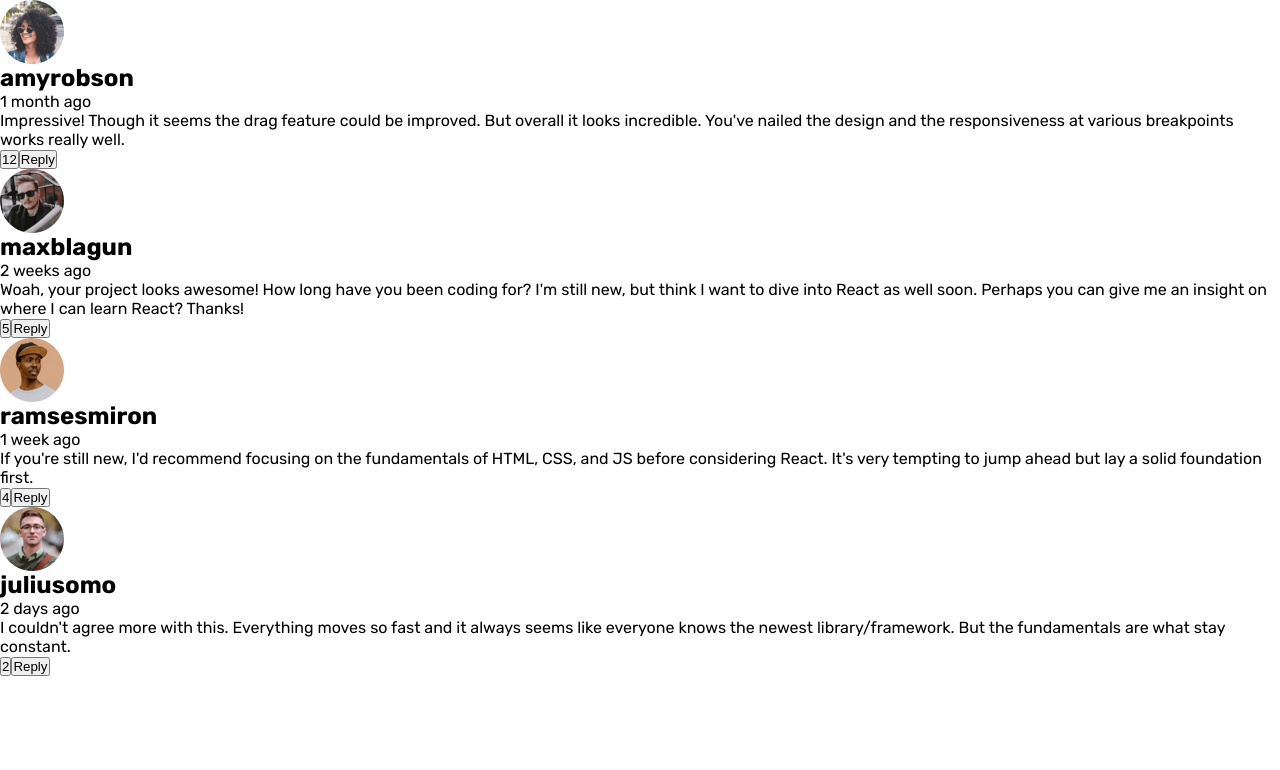
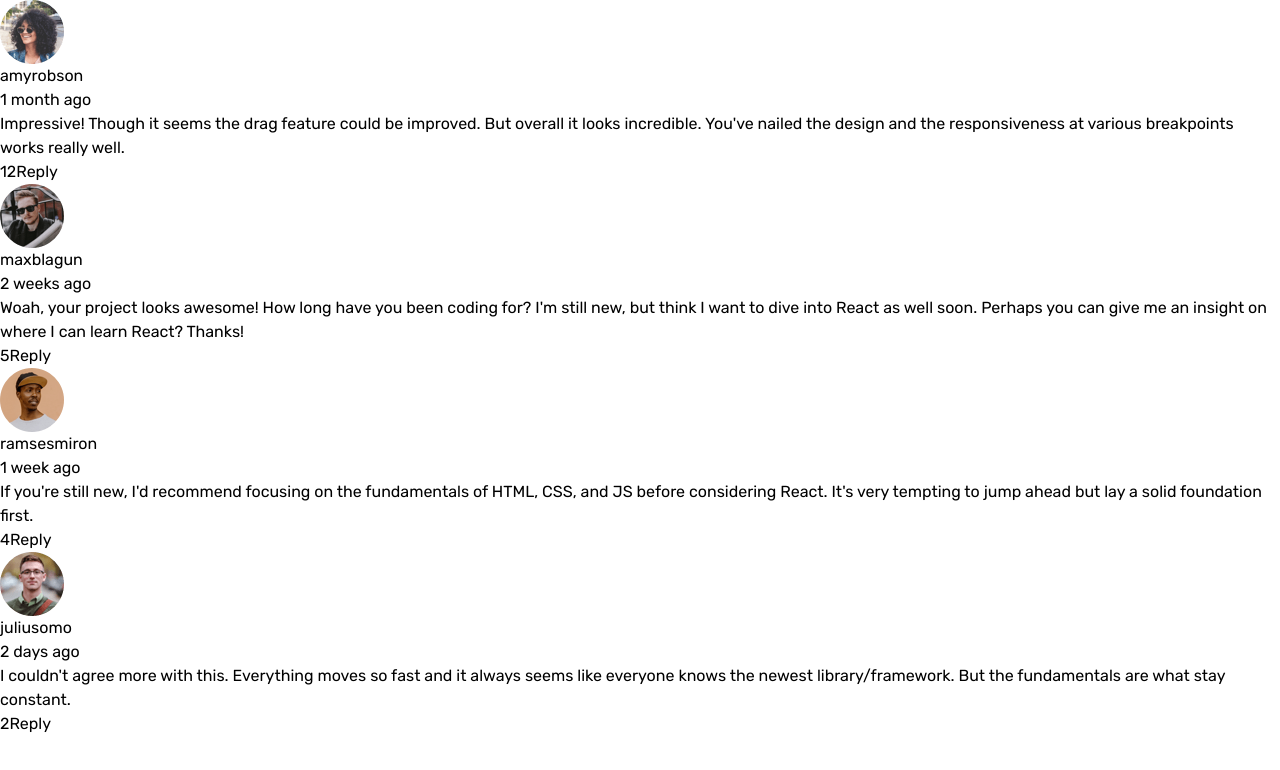
Before and after one commit to Silas310/interactive-comments-section, a React (Vite) app: page / in a window 1280 px wide. Shown: the top 770 px of the page. Built offline with nearby package versions, Linux system fonts and the light colour scheme.

Commit message:
chore: integrate tailwind with vite

```diff
--- a/package.json
+++ b/package.json
@@ -10,10 +10,12 @@
     "preview": "vite preview"
   },
   "dependencies": {
+    "@tailwindcss/vite": "^4.1.11",
     "react": "^19.1.0",
     "react-dom": "^19.1.0",
     "swr": "^2.3.4",
-    "tailwind": "^4.0.0"
+    "tailwind": "^4.0.0",
+    "tailwindcss": "^4.1.11"
   },
   "devDependencies": {
     "@eslint/js": "^9.30.1",
--- a/src/global.css
+++ b/src/global.css
@@ -1,4 +1,6 @@
 @import url('https://fonts.googleapis.com/css2?family=Rubik:ital,wght@0,300..900;1,300..900&display=swap');
+
+@import "tailwindcss";
 
 *, *::before, *::after {
   margin: 0;
--- a/vite.config.js
+++ b/vite.config.js
@@ -1,7 +1,8 @@
 import { defineConfig } from 'vite';
 import react from '@vitejs/plugin-react';
+import tailwindcss from '@tailwindcss/vite';
 
 // https://vite.dev/config/
 export default defineConfig({
-  plugins: [react()],
+  plugins: [react(), tailwindcss()],
 });
```
Also changed, not shown: 1 other file (tests, documents, lock files or other folders).
